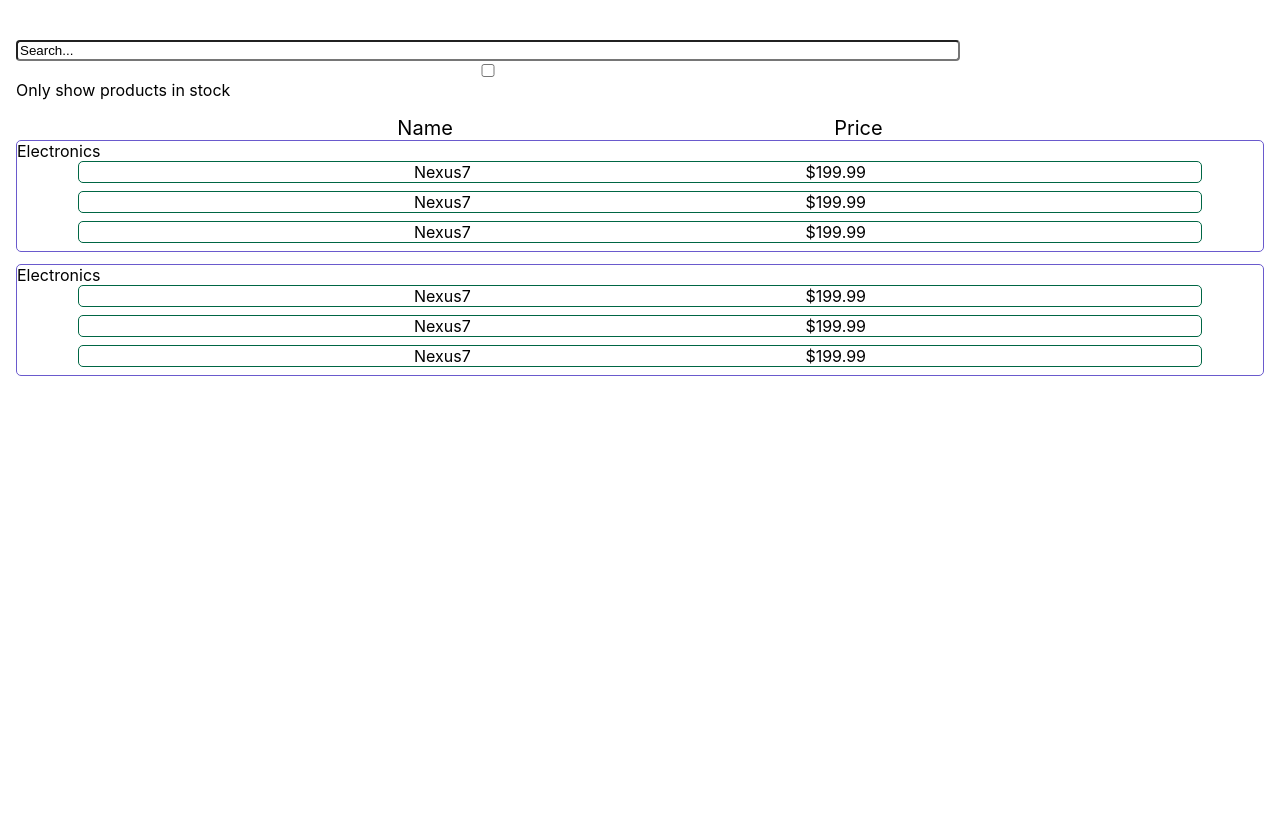
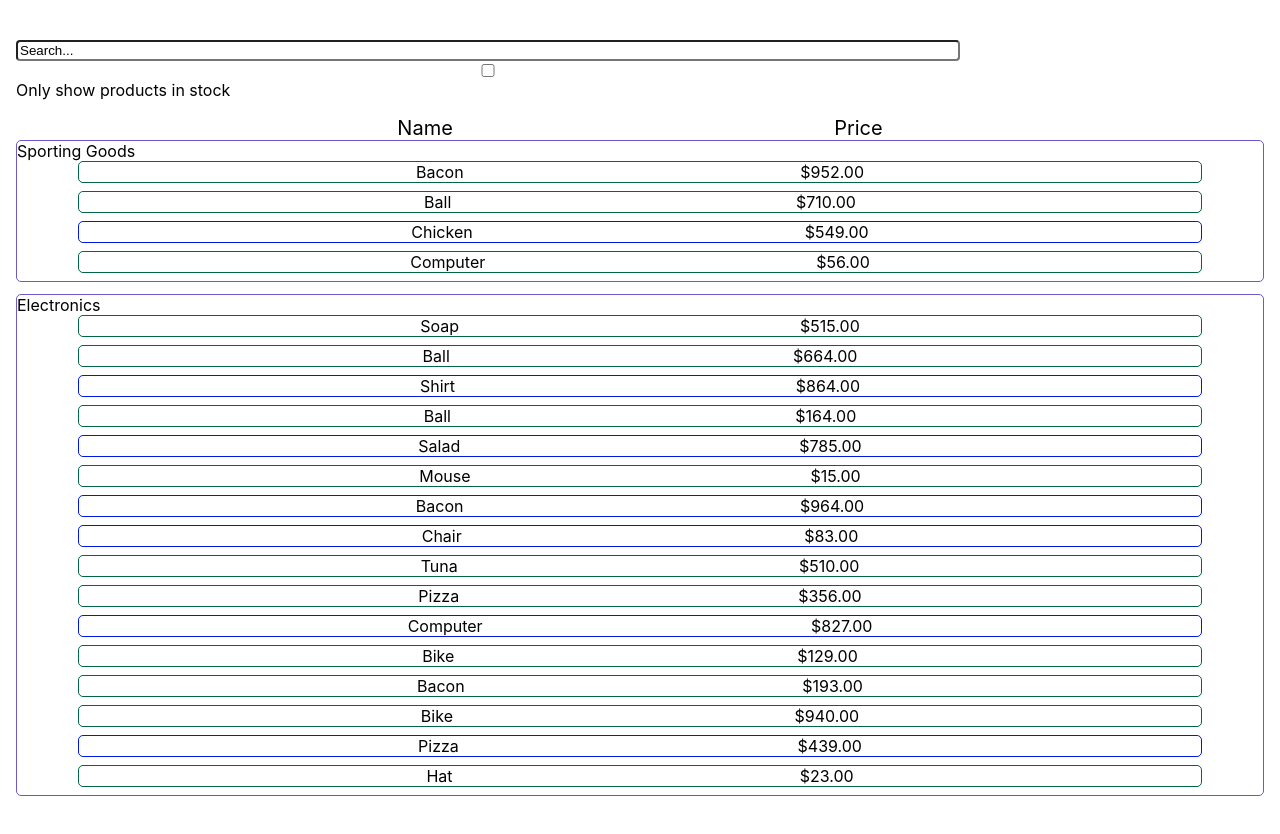
Before and after one commit to MauAlanes/product-table, a React app: page / in a window 1280 px wide. Before the commit the page ends 800 px from the top, so only its background shows below. Built offline with nearby package versions, Linux system fonts and the light colour scheme.

Commit message:
construccion de componentes y propiedades

```diff
--- /dev/null
+++ b/src/assets/filteredByCategories.js
@@ -0,0 +1,20 @@
+import productList from "../productAPI"
+const sportsList = []
+const electronicsList = []
+
+let product
+for (let index = 0; index < productList.length; index++) {
+
+    product = productList[index]
+    console.log("product",product)
+    if (product.category === 'sports') {
+        sportsList.push(product)
+    }else{
+        electronicsList.push(product)
+    }
+    }
+
+export {
+    sportsList,
+    electronicsList
+}
--- a/src/components/CategoryProductRow.jsx
+++ b/src/components/CategoryProductRow.jsx
@@ -2,17 +2,22 @@
 import {ProductRow} from "./ProductRow"
 import "../styles/CategoryProductRow.css"
 
-function CategoryProductRow() {
-    const title = "Electronics "
+function CategoryProductRow(props) {
+    const title = props.title
+    const list = props.list
     return (
     <div className="category-container">
         <div className='cateogry-title'>
             {title}
         </div>
         <div className='category-body'>
-            <ProductRow/>
-            <ProductRow/>
-            <ProductRow/>
+            {list.map((product)=>
+                <ProductRow
+                    name={product.name}
+                    price={product.price}
+                    key={product.id}
+                    theme={product.theme}
+                />)}
         </div>
     </div>
     )
--- a/src/components/ProductRow.jsx
+++ b/src/components/ProductRow.jsx
@@ -1,12 +1,14 @@
 import React from 'react'
 import "../styles/ProductRow.css"
 
-function ProductRow() {
-    const producto = "Nexus7"
-    const precio = "199.99"
+function ProductRow(props) {
+    const producto = props.name
+    const precio = props.price
+    const theme = 'product-row ' + props.theme
     return (
-    <div className='product-row'>
-        <span> {producto} </span><span> {`$${precio}`} </span>
+    <div className={theme}>
+        <span> {producto} </span>
+        <span> {`$${precio}`} </span>
     </div>
     )
 }
--- a/src/components/ProductTable.jsx
+++ b/src/components/ProductTable.jsx
@@ -1,5 +1,6 @@
 import React from 'react'
 import { CategoryProductRow } from './CategoryProductRow'
+import { sportsList,electronicsList } from '../assets/filteredByCategories'
 import "../styles/ProductTable.css"
 
 function ProductTable() {
@@ -10,8 +11,8 @@
                 <span>Price </span>
             </div>
             <div className='product-table__categories'>
-                <CategoryProductRow/>
-                <CategoryProductRow/>
+                <CategoryProductRow title="Sporting Goods" list={sportsList} />
+                <CategoryProductRow title="Electronics" list={electronicsList} />
             </div>
         </div>
     )
--- a/src/index.js
+++ b/src/index.js
@@ -2,9 +2,6 @@
 import ReactDOM from 'react-dom/client';
 import './index.css';
 import App from './components/App';
-import productList from './productAPI';
-
-console.log(productList)
 
 const root = ReactDOM.createRoot(document.getElementById('root'));
 root.render(
--- a/src/styles/ProductRow.css
+++ b/src/styles/ProductRow.css
@@ -1,5 +1,4 @@
 .product-row{
-    border: 1px solid hsl(160, 100%, 20%);
     border-radius: 5px;
     display: flex;
     justify-content: space-evenly;
@@ -7,3 +6,15 @@
     margin: 0 auto;
     margin-bottom: 8px;
 }
+
+.black{
+    border: 1px solid hsl(160, 100%, 20%);
+}
+
+.red{
+    border: 1px solid hsl(234, 100%, 45%);
+}
+
+.blue{
+    border: 1px solid hsl(155, 100%, 51%);
+}
```
